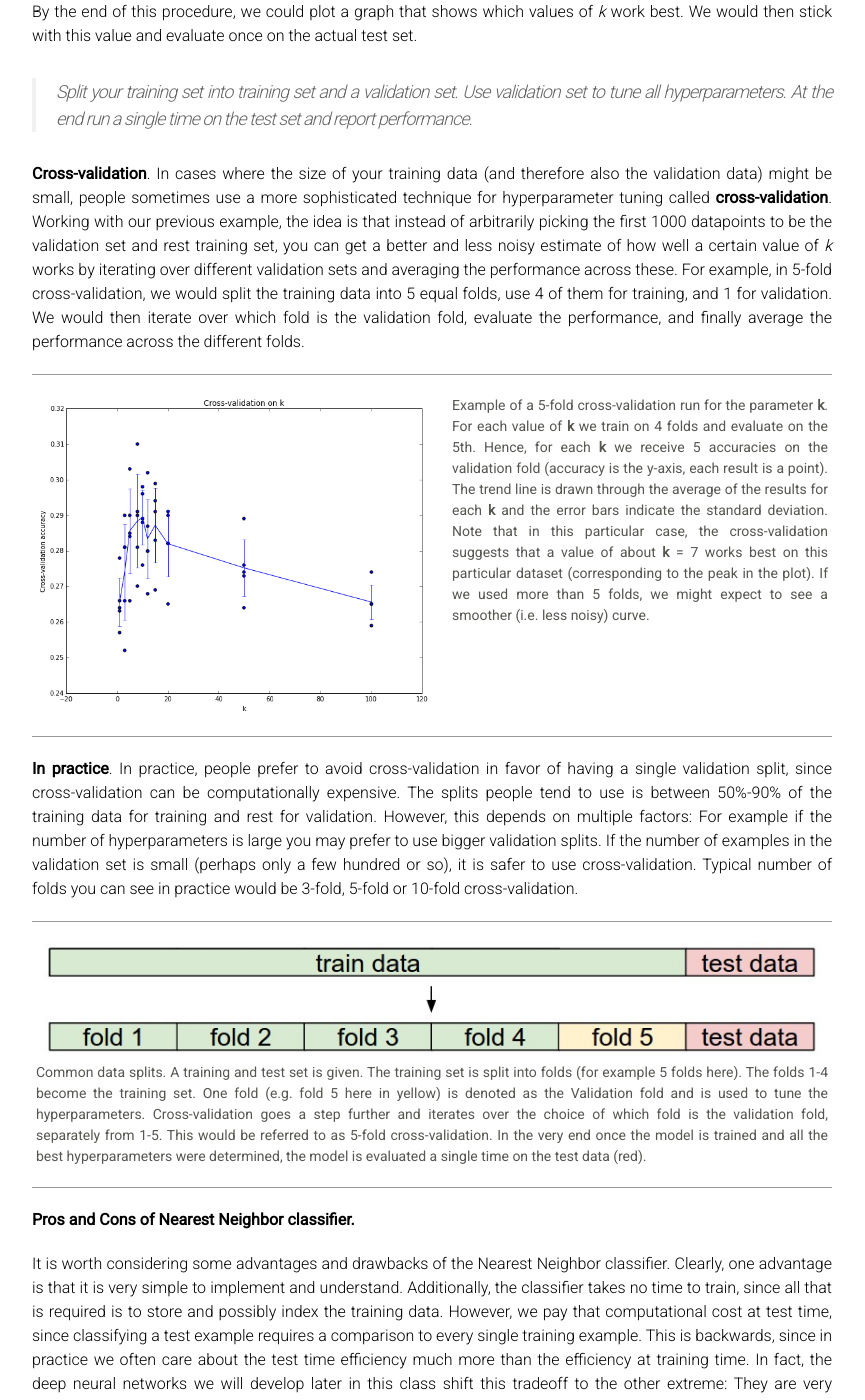
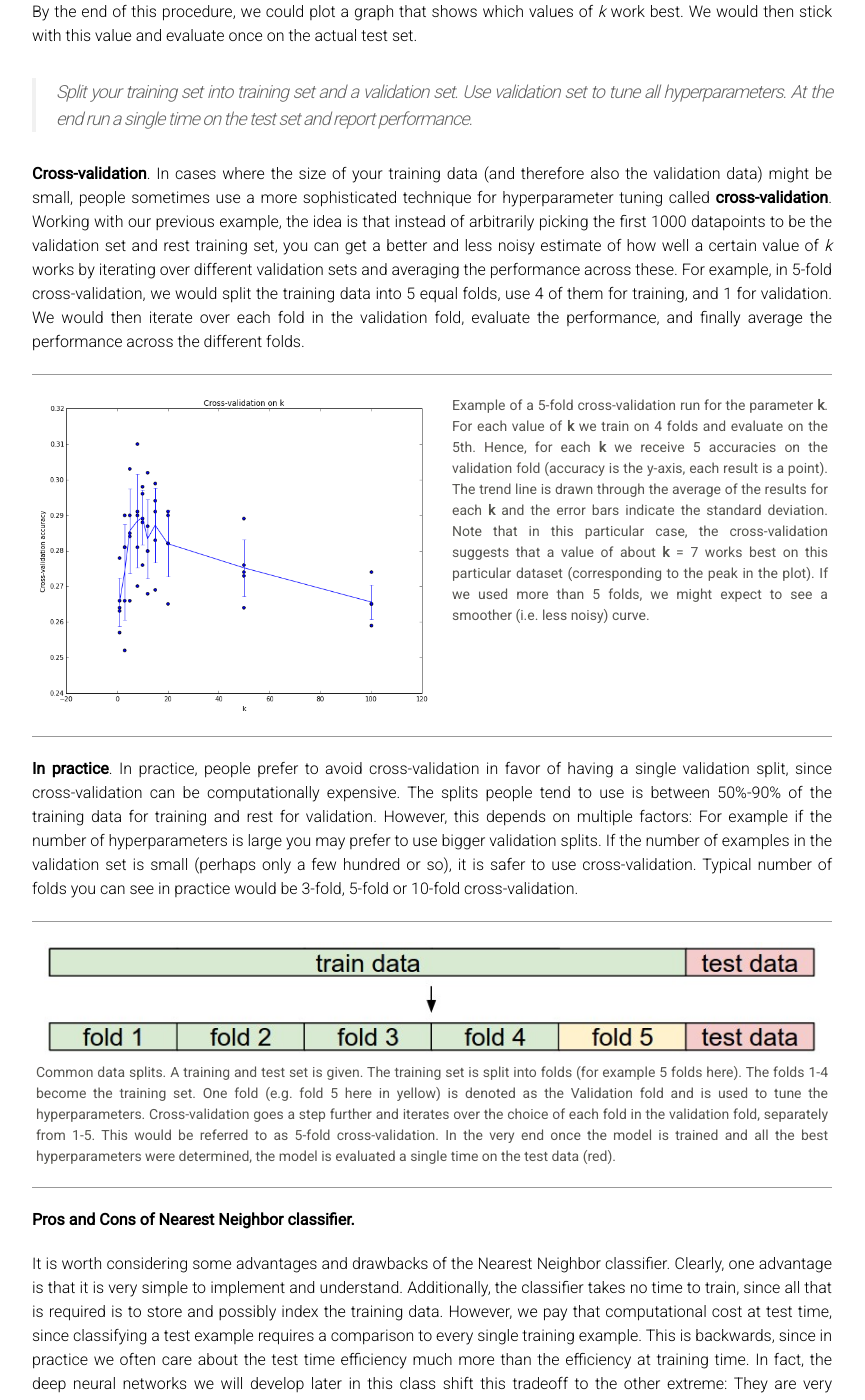
Before and after one commit to cs231n/cs231n.github.io, a Jekyll site: the page built from classification.md, in a window 1280 px wide and 1400 px high, scrolled down 8438 px. Shown: the whole window, without its empty margins (208-1073 px from the left). Built offline with Jekyll 4.4.1, drawn with Linux system fonts in a browser that asks for light colours; formulas are drawn with MathJax 3.

Commit message:
Corrected typos in [classification.md]

```diff
--- a/classification.md
+++ b/classification.md
@@ -211,7 +211,7 @@ By the end of this procedure, we could plot a graph that shows which values of *
 > Split your training set into training set and a validation set. Use validation set to tune all hyperparameters. At the end run a single time on the test set and report performance.
 
 **Cross-validation**.
-In cases where the size of your training data (and therefore also the validation data) might be small, people sometimes use a more sophisticated technique for hyperparameter tuning called **cross-validation**. Working with our previous example, the idea is that instead of arbitrarily picking the first 1000 datapoints to be the validation set and rest training set, you can get a better and less noisy estimate of how well a certain value of *k* works by iterating over different validation sets and averaging the performance across these. For example, in 5-fold cross-validation, we would split the training data into 5 equal folds, use 4 of them for training, and 1 for validation. We would then iterate over which fold is the validation fold, evaluate the performance, and finally average the performance across the different folds.
+In cases where the size of your training data (and therefore also the validation data) might be small, people sometimes use a more sophisticated technique for hyperparameter tuning called **cross-validation**. Working with our previous example, the idea is that instead of arbitrarily picking the first 1000 datapoints to be the validation set and rest training set, you can get a better and less noisy estimate of how well a certain value of *k* works by iterating over different validation sets and averaging the performance across these. For example, in 5-fold cross-validation, we would split the training data into 5 equal folds, use 4 of them for training, and 1 for validation. We would then iterate over each fold in the validation fold, evaluate the performance, and finally average the performance across the different folds.
 
 <div class="fig figleft fighighlight">
   <img src="/assets/cvplot.png">
@@ -224,7 +224,7 @@ In cases where the size of your training data (and therefore also the validation
 
 <div class="fig figcenter fighighlight">
   <img src="/assets/crossval.jpeg">
-  <div class="figcaption">Common data splits. A training and test set is given. The training set is split into folds (for example 5 folds here). The folds 1-4 become the training set. One fold (e.g. fold 5 here in yellow) is denoted as the Validation fold and is used to tune the hyperparameters. Cross-validation goes a step further and iterates over the choice of which fold is the validation fold, separately from 1-5. This would be referred to as 5-fold cross-validation. In the very end once the model is trained and all the best hyperparameters were determined, the model is evaluated a single time on the test data (red).</div>
+  <div class="figcaption">Common data splits. A training and test set is given. The training set is split into folds (for example 5 folds here). The folds 1-4 become the training set. One fold (e.g. fold 5 here in yellow) is denoted as the Validation fold and is used to tune the hyperparameters. Cross-validation goes a step further and iterates over the choice of each fold in the validation fold, separately from 1-5. This would be referred to as 5-fold cross-validation. In the very end once the model is trained and all the best hyperparameters were determined, the model is evaluated a single time on the test data (red).</div>
 </div>
 
 <a name='procon'></a>
```
